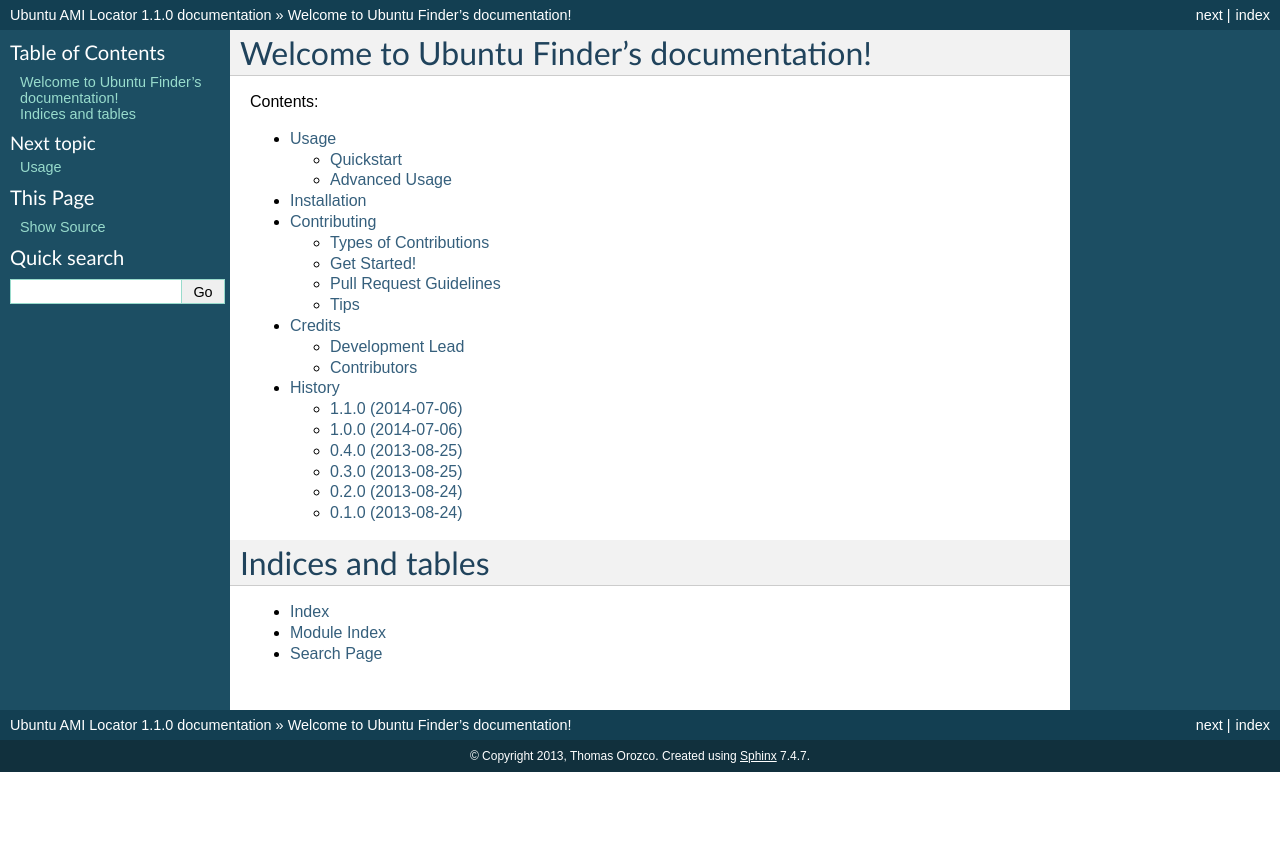
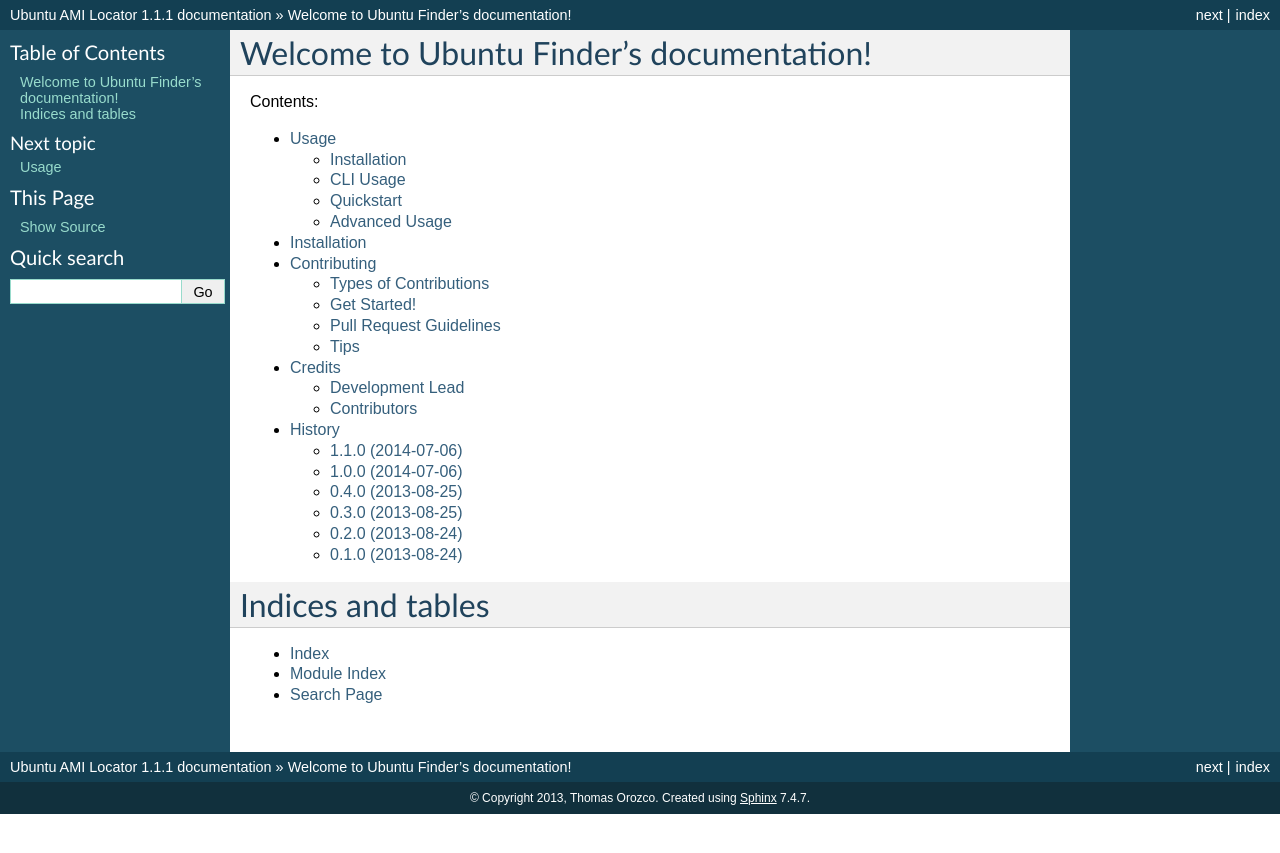
Before and after one commit to krallin/ubuntufinder, a Sphinx documentation site: the page built from docs/index.rst, in a window 1280 px wide. Shown: the top 853 px of the page. Built offline with Sphinx 7.4.7, drawn with Linux system fonts in a browser that asks for light colours.

Commit message:
Update docs

```diff
--- a/ubuntufinder/version.py
+++ b/ubuntufinder/version.py
@@ -1,2 +1,2 @@
 #coding:utf-8
-__version__ = '1.1.0'
+__version__ = '1.1.1'
```
Also changed, not shown: README.rst (+3 -25 lines), docs/usage.rst (+24 -3 lines).
